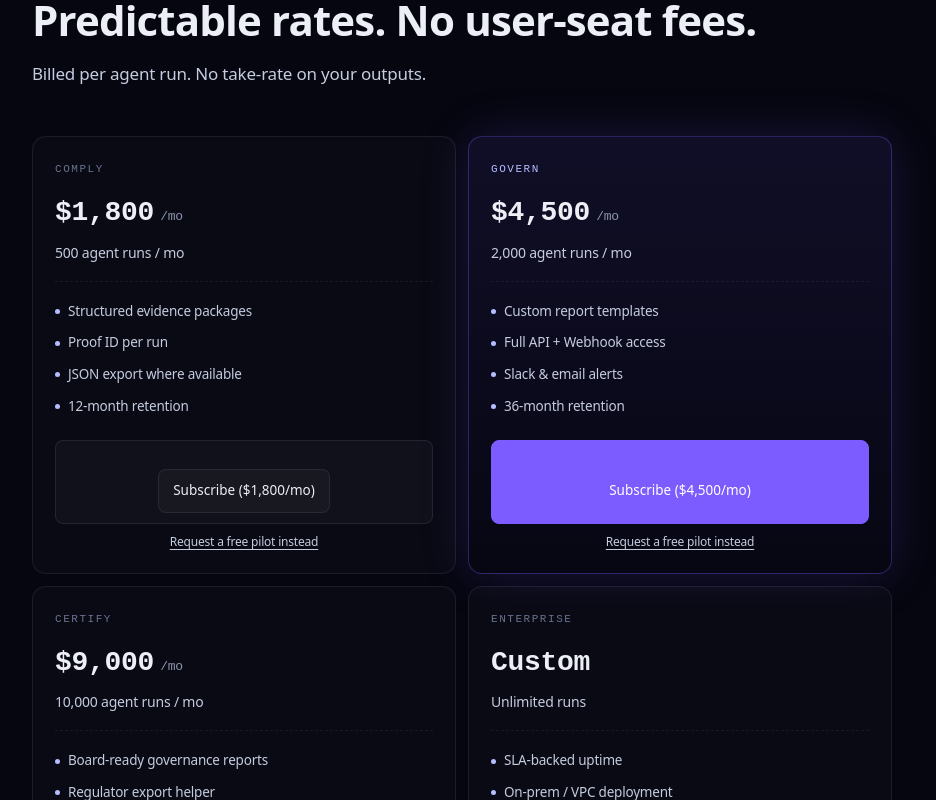
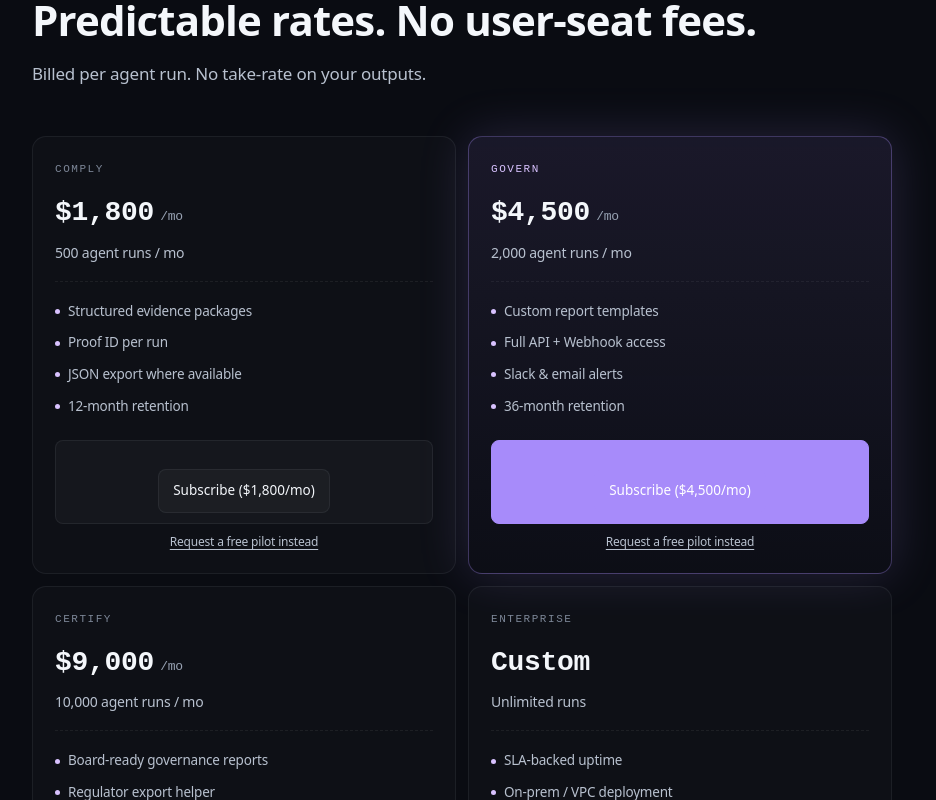
Before and after one commit to BenStoneAI/Chain-verify, a Next.js app in the folder apps/web/: page /audit-proof in a window 1280 px wide. Shown: the part 4620-5420 px from the top of the page, without its empty margins (8-944 px from the left). Built offline with nearby package versions, Linux system fonts and the light colour scheme; no server answers.

Commit message:
feat(web): apply ChainVerify product palette and motion

```diff
--- a/apps/web/src/app/audit-proof/audit-proof.css
+++ b/apps/web/src/app/audit-proof/audit-proof.css
@@ -4,23 +4,23 @@
 */
 
 /* ============================================================
-   SwarmSync tokens — AuditProof (slightly cooler, more enterprise)
+   ChainVerify tokens — AuditProof (slightly cooler, more enterprise)
    ============================================================ */
 .ap-scope {
-  --bg-base:        #05060F;
-  --bg-tier:        #090B18;
-  --surface-base:   #0B0E1C;
-  --surface-raised: #111524;
-  --text-primary:   #EDEFF7;
-  --text-secondary: #C5CCE0;
-  --text-muted:     #8C95AE;
-  --text-faint:     #6A7290;
-  --accent:         #7C5CFF;
-  --accent-strong:  #9D85FF;
-  --accent-soft:    #B4BEFF;
-  --accent-dim:     rgba(124, 92, 255, 0.16);
-  --accent-wire:    rgba(124, 92, 255, 0.32);
-  --steel:          #6C7AA6;
+  --bg-base:        #0A0C12;
+  --bg-tier:        #0E121A;
+  --surface-base:   #121722;
+  --surface-raised: #1B2230;
+  --text-primary:   #F4F7FB;
+  --text-secondary: #B8C1CF;
+  --text-muted:     #98A2B3;
+  --text-faint:     #7D8798;
+  --accent:         #A78BFA;
+  --accent-strong:  #B9A7FF;
+  --accent-soft:    #D9C2FF;
+  --accent-dim:     rgba(167, 139, 250, 0.16);
+  --accent-wire:    rgba(167, 139, 250, 0.32);
+  --steel:          #8492B3;
   --steel-dim:      rgba(108, 122, 166, 0.12);
   --steel-wire:     rgba(180, 200, 255, 0.18);
 
@@ -34,8 +34,8 @@
   --err-dim:        rgba(240, 82, 82, 0.12);
   --err-wire:       rgba(240, 82, 82, 0.38);
 
-  --border-base:    rgba(180, 190, 255, 0.10);
-  --border-hover:   rgba(180, 190, 255, 0.18);
+  --border-base:    rgba(152, 162, 179, 0.10);
+  --border-hover:   rgba(152, 162, 179, 0.18);
   --border-soft:    rgba(255, 255, 255, 0.05);
 
   --font-display: ui-sans-serif, system-ui, -apple-system, BlinkMacSystemFont, 'Segoe UI', sans-serif;
@@ -44,7 +44,7 @@
   --shadow-panel: 0 4px 12px rgba(0, 0, 0, 0.2);
   --shadow-card:  0 20px 60px rgba(0, 0, 0, 0.55), 0 1px 0 rgba(255,255,255,0.03) inset;
   --shadow-lift:  0 30px 80px rgba(0, 0, 0, 0.70), 0 1px 0 rgba(255,255,255,0.04) inset;
-  --shadow-glow-purple: 0 0 50px rgba(124, 92, 255, 0.18);
+  --shadow-glow-purple: 0 0 50px rgba(167, 139, 250, 0.18);
 
   font-family: var(--font-display);
   background: var(--bg-base);
@@ -70,15 +70,15 @@
 .ap-scope .page-bg {
   position: fixed; inset: 0; z-index: 0; pointer-events: none;
   background:
-    radial-gradient(900px 600px at 82% -8%, rgba(124, 92, 255, 0.09), transparent 60%),
+    radial-gradient(900px 600px at 82% -8%, rgba(167, 139, 250, 0.09), transparent 60%),
     radial-gradient(800px 500px at -8% 22%, rgba(60, 110, 200, 0.05), transparent 60%),
     var(--bg-base);
 }
 .ap-scope .page-bg::after {
   content: ""; position: absolute; inset: 0;
   background-image:
-    linear-gradient(rgba(124, 92, 255, 0.040) 1px, transparent 1px),
-    linear-gradient(90deg, rgba(124, 92, 255, 0.040) 1px, transparent 1px);
+    linear-gradient(rgba(167, 139, 250, 0.040) 1px, transparent 1px),
+    linear-gradient(90deg, rgba(167, 139, 250, 0.040) 1px, transparent 1px);
   background-size: 60px 60px;
   mask-image: radial-gradient(ellipse at 50% 30%, #000 30%, transparent 75%);
   -webkit-mask-image: radial-gradient(ellipse at 50% 30%, #000 30%, transparent 75%);
@@ -137,9 +137,9 @@
 }
 .ap-scope .btn-primary {
   background: var(--accent); color: #fff;
-  box-shadow: 0 12px 32px rgba(124, 92, 255, 0.28);
+  box-shadow: 0 12px 32px rgba(167, 139, 250, 0.28);
 }
-.ap-scope .btn-primary:hover { transform: translateY(-2px); box-shadow: 0 18px 44px rgba(124, 92, 255, 0.38); }
+.ap-scope .btn-primary:hover { transform: translateY(-2px); box-shadow: 0 18px 44px rgba(167, 139, 250, 0.38); }
 .ap-scope .btn-secondary {
   background: rgba(255,255,255,0.03);
   color: var(--text-primary);
@@ -176,7 +176,7 @@
 .ap-scope .trust-pill {
   display: inline-flex; align-items: center; gap: 8px;
   padding: 6px 12px;
-  background: rgba(124, 92, 255, 0.05);
+  background: rgba(167, 139, 250, 0.05);
   border: 1px solid var(--accent-wire);
   border-radius: 100px;
   color: var(--accent-soft);
@@ -204,7 +204,7 @@
 }
 .ap-scope .audit-card::before {
   content: ""; position: absolute; inset: 0; pointer-events: none;
-  background: radial-gradient(500px 220px at 100% 0%, rgba(124, 92, 255, 0.08), transparent 60%);
+  background: radial-gradient(500px 220px at 100% 0%, rgba(167, 139, 250, 0.08), transparent 60%);
 }
 .ap-scope .audit-card > * { position: relative; }
 .ap-scope .audit-head {
@@ -507,7 +507,7 @@
 }
 .ap-scope .problem-card p { color: var(--text-secondary); margin: 0; font-size: 14.5px; line-height: 1.55; }
 .ap-scope .problem-card.accent {
-  background: linear-gradient(180deg, rgba(124,92,255,0.08), rgba(124,92,255,0.015));
+  background: linear-gradient(180deg, rgba(167,139,250,0.08), rgba(167,139,250,0.015));
   border-color: var(--accent-wire);
   box-shadow: var(--shadow-glow-purple);
 }
@@ -801,11 +801,11 @@
   border-radius: 20px;
   padding: 56px;
   background:
-    radial-gradient(700px 360px at 100% 0%, rgba(124, 92, 255, 0.18), transparent 60%),
+    radial-gradient(700px 360px at 100% 0%, rgba(167, 139, 250, 0.18), transparent 60%),
     radial-gradient(500px 300px at 0% 100%, rgba(63, 209, 139, 0.06), transparent 60%),
     linear-gradient(180deg, #0E1124 0%, #0A0D1B 100%);
   border: 1px solid var(--accent-wire);
-  box-shadow: var(--shadow-lift), 0 0 80px rgba(124, 92, 255, 0.10);
+  box-shadow: var(--shadow-lift), 0 0 80px rgba(167, 139, 250, 0.10);
   overflow: hidden;
   display: grid;
   grid-template-columns: 1.05fr 1fr;
@@ -816,8 +816,8 @@
 .ap-scope .pilot::before {
   content: ""; position: absolute; inset: 0; pointer-events: none;
   background-image:
-    linear-gradient(rgba(124, 92, 255, 0.04) 1px, transparent 1px),
-    linear-gradient(90deg, rgba(124, 92, 255, 0.04) 1px, transparent 1px);
+    linear-gradient(rgba(167, 139, 250, 0.04) 1px, transparent 1px),
+    linear-gradient(90deg, rgba(167, 139, 250, 0.04) 1px, transparent 1px);
   background-size: 40px 40px;
   mask-image: radial-gradient(ellipse at 50% 50%, #000 30%, transparent 80%);
   -webkit-mask-image: radial-gradient(ellipse at 50% 50%, #000 30%, transparent 80%);
@@ -892,7 +892,7 @@
 .ap-scope .final::before {
   content: ""; position: absolute; inset: 0;
   background:
-    radial-gradient(600px 300px at 50% 50%, rgba(124, 92, 255, 0.14), transparent 60%);
+    radial-gradient(600px 300px at 50% 50%, rgba(167, 139, 250, 0.14), transparent 60%);
   pointer-events: none;
 }
 .ap-scope .final > * { position: relative; }
@@ -917,8 +917,8 @@
 .ap-scope .passport .avatar {
   width: 38px; height: 38px;
   border-radius: 9px;
-  background: linear-gradient(135deg, #7C5CFF 0%, #4B3CBB 100%);
-  box-shadow: 0 0 0 1px rgba(255,255,255,0.05), 0 0 16px rgba(124,92,255,0.35);
+  background: linear-gradient(135deg, #A78BFA 0%, #4B3CBB 100%);
+  box-shadow: 0 0 0 1px rgba(255,255,255,0.05), 0 0 16px rgba(167,139,250,0.35);
   display: inline-flex; align-items: center; justify-content: center;
   color: #fff;
   font-family: var(--font-mono); font-weight: 600; font-size: 14px;
@@ -978,7 +978,7 @@
 .ap-scope .pillar .ic {
   width: 30px; height: 30px;
   border-radius: 8px;
-  background: rgba(124, 92, 255, 0.10);
+  background: rgba(167, 139, 250, 0.10);
   border: 1px solid var(--accent-wire);
   color: var(--accent-soft);
   display: inline-flex; align-items: center; justify-content: center;
@@ -1008,7 +1008,7 @@
   content: ""; position: absolute;
   left: 13px; top: 18px; bottom: 18px;
   width: 1px;
-  background: linear-gradient(180deg, var(--accent-wire), rgba(124,92,255,0.06));
+  background: linear-gradient(180deg, var(--accent-wire), rgba(167,139,250,0.06));
 }
 .ap-scope .event-row {
   display: grid;
@@ -1069,7 +1069,7 @@
   display: flex; flex-direction: column;
 }
 .ap-scope .tier.featured {
-  background: linear-gradient(180deg, rgba(124,92,255,0.10), rgba(124,92,255,0.02));
+  background: linear-gradient(180deg, rgba(167,139,250,0.10), rgba(167,139,250,0.02));
   border-color: var(--accent-wire);
   box-shadow: var(--shadow-glow-purple);
 }
@@ -1159,7 +1159,7 @@
 }
 .ap-scope .related-card:hover {
   border-color: var(--accent-wire);
-  background: rgba(124,92,255,0.04);
+  background: rgba(167,139,250,0.04);
   transform: translateY(-2px);
 }
 .ap-scope .related-card .label {
@@ -1242,3 +1242,26 @@
   white-space: nowrap;
   border-width: 0;
 }
+
+/* Stella interaction layer */
+.ap-scope .check-card,
+.ap-scope .problem-card,
+.ap-scope .flow-step,
+.ap-scope .related-card{
+  transition:transform .32s cubic-bezier(.2,.8,.2,1),border-color .28s ease,background .28s ease,box-shadow .28s ease;
+}
+.ap-scope .check-card:hover,
+.ap-scope .problem-card:hover,
+.ap-scope .flow-step:hover,
+.ap-scope .related-card:hover{
+  transform:translateY(-5px);
+  box-shadow:0 22px 55px rgba(0,0,0,.24);
+}
+@supports (animation-timeline:view()){
+  .ap-scope .section{
+    animation:cvSectionIn both linear;
+    animation-timeline:view();
+    animation-range:entry 8% cover 26%;
+  }
+  @keyframes cvSectionIn{from{opacity:.35;transform:translateY(22px)}to{opacity:1;transform:translateY(0)}}
+}
```
